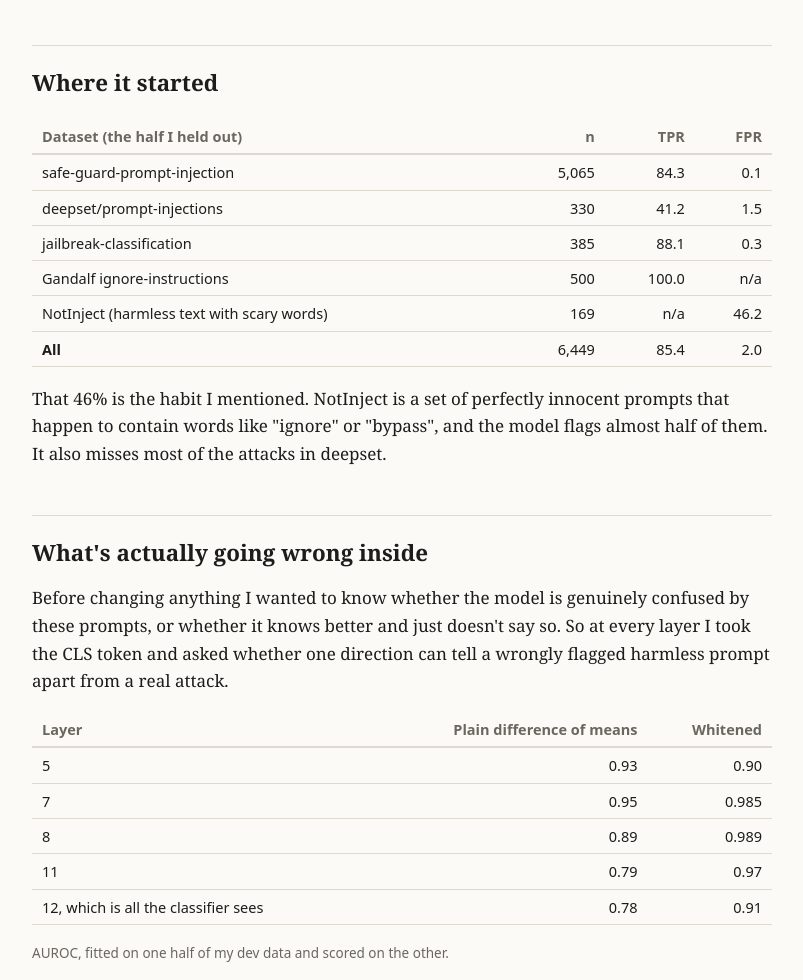
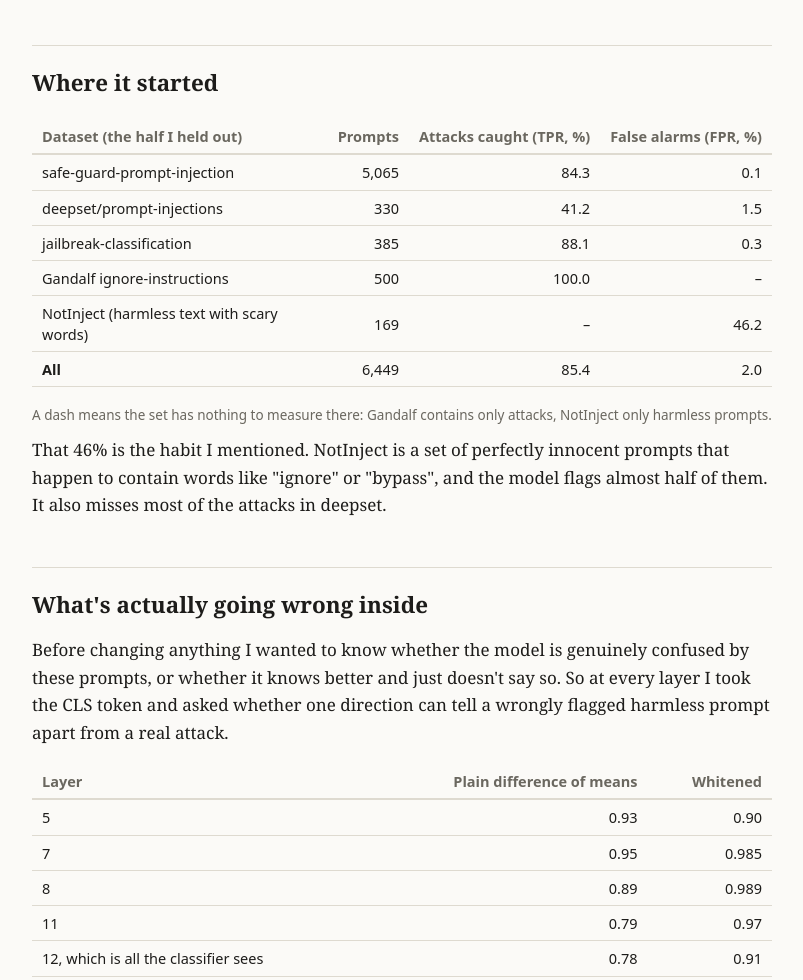
Before and after one commit to harishsg993010/weight-space-editing, a plain HTML site: page index.html in a window 1280 px wide. Shown: the part 1003-1983 px from the top of the page, without its empty margins (238-1041 px from the left). Drawn offline with Linux system fonts and the light colour scheme.

Commit message:
Make the baseline table easier to read
Co-Authored-By: Claude Fable 5.2 <noreply@anthropic.com>
Claude-Session: https://claude.ai/code/session_0199dhuQCtfCMgt4nK41UMtS

```diff
--- a/index.html
+++ b/index.html
@@ -52,14 +52,15 @@ footer{margin-top:4rem;color:var(--muted);font:13.5px/1.5 system-ui,-apple-syste
 
 <h2>Where it started</h2>
 <div class="tw"><table>
-<tr><th>Dataset (the half I held out)</th><th>n</th><th>TPR</th><th>FPR</th></tr>
+<tr><th>Dataset (the half I held out)</th><th>Prompts</th><th>Attacks caught (TPR, %)</th><th>False alarms (FPR, %)</th></tr>
 <tr><td>safe-guard-prompt-injection</td><td>5,065</td><td>84.3</td><td>0.1</td></tr>
 <tr><td>deepset/prompt-injections</td><td>330</td><td>41.2</td><td>1.5</td></tr>
 <tr><td>jailbreak-classification</td><td>385</td><td>88.1</td><td>0.3</td></tr>
-<tr><td>Gandalf ignore-instructions</td><td>500</td><td>100.0</td><td>n/a</td></tr>
-<tr><td>NotInject (harmless text with scary words)</td><td>169</td><td>n/a</td><td>46.2</td></tr>
+<tr><td>Gandalf ignore-instructions</td><td>500</td><td>100.0</td><td>–</td></tr>
+<tr><td>NotInject (harmless text with scary words)</td><td>169</td><td>–</td><td>46.2</td></tr>
 <tr><td><b>All</b></td><td>6,449</td><td>85.4</td><td>2.0</td></tr>
 </table></div>
+<p class="cap">A dash means the set has nothing to measure there: Gandalf contains only attacks, NotInject only harmless prompts.</p>
 <p>That 46% is the habit I mentioned. NotInject is a set of perfectly innocent prompts that happen to contain words like "ignore" or "bypass", and the model flags almost half of them. It also misses most of the attacks in deepset.</p>
 
 <h2>What's actually going wrong inside</h2>
@@ -99,7 +100,7 @@ footer{margin-top:4rem;color:var(--muted);font:13.5px/1.5 system-ui,-apple-syste
 <p>Half the false positives gone and 200 more attacks caught. I was pretty pleased with myself.</p>
 <p>Then I tried it on prompts written by actual people, from places I hadn't touched: jailbreaks collected from Reddit and Discord, attack emails from Microsoft's LLMail-Inject challenge, and ordinary questions from OpenAssistant and Dolly.</p>
 <div class="tw"><table>
-<tr><th>8,790 human-written prompts from new sources</th><th>TPR</th><th>FPR</th></tr>
+<tr><th>8,790 human-written prompts from new sources</th><th>Attacks caught (%)</th><th>False alarms (%)</th></tr>
 <tr><td>Original model</td><td>31.0</td><td>4.0</td></tr>
 <tr><td>v2</td><td>40.3</td><td class="b">6.6</td></tr>
 <tr><td>Original model with the threshold lowered to match</td><td class="g">46.1</td><td>6.6</td></tr>
```
